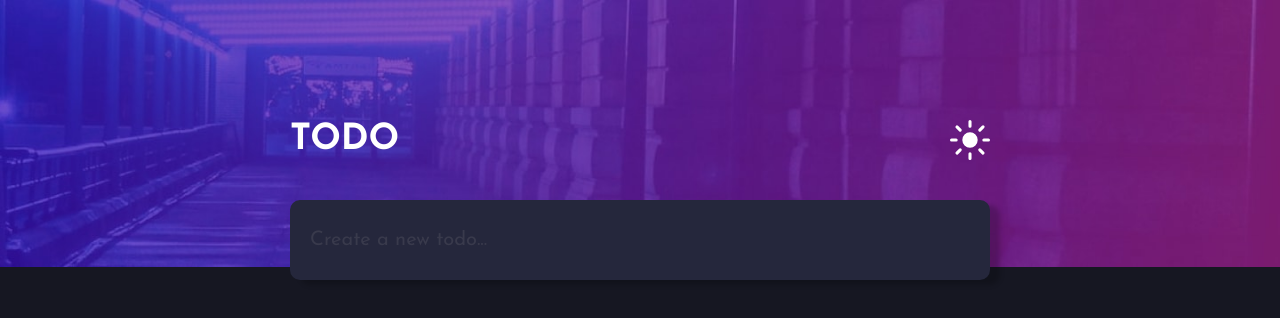
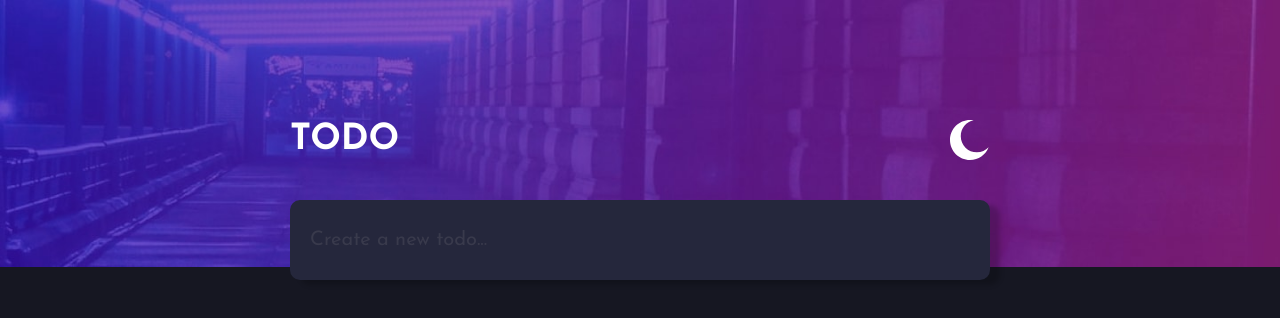
Before and after one commit to 1nickael1/todo-vue, a Vue app: page / in a window 1280 px wide. Shown: the top 318 px of the page. Built offline with nearby package versions, Linux system fonts and the light colour scheme.

Commit message:
add dark mode

```diff
--- a/src/App.vue
+++ b/src/App.vue
@@ -1,9 +1,10 @@
 <template>
+	<div :class="{'light-mode': lightMode}">
 		<div class="home-container">
 			<div class="todo-app">
 				<div class="header">
 					<h1>TODO</h1>
-				<img class="icon-sun" src="./assets/images/icon-sun.svg" />
+					<img @click="lightAdnDarkMode" class="icon-sun" :src="iconSunOrMoon" />
 				</div>
 				<div class="create-todo">
 					<input v-model="newTodo"  placeholder="Create a new todo..." @keyup.enter="addNewTodo" />
@@ -35,10 +36,13 @@
 				</div>
 			</div>
 		</div>
+	</div>
 </template>
 
 <script>
 import { defineComponent } from '@vue/runtime-core';
+import IconSun from './assets/images/icon-sun.svg';
+import IconMoon from './assets/images/icon-moon.svg';
 import './assets/Global.css';
 // import TodoCard from './components/TodoCard'
 export default defineComponent({
@@ -49,6 +53,8 @@ export default defineComponent({
 					todosToShow: [],
 					newTodo: '',
 					buttonActive: 1,
+					lightMode: false,
+					iconSunOrMoon: IconMoon,
 				}
 		},
 		mounted() {
@@ -84,7 +90,12 @@ export default defineComponent({
 				this.setOnLocalStorage();
 			},
 			clearCompleted() {
-				this.todosOriginal = this.todosOriginal.filter(item => item.completed != true);
+				let newList = this.todosOriginal.filter(item => item.completed != true);
+				if(!newList) {
+					this.buttonActive = 1;
+					return;
+				}
+				this.todosOriginal = newList;
 				this.setOnLocalStorage();
 			},
 			removeTodo(indexTodo) {
@@ -102,6 +113,14 @@ export default defineComponent({
 			listCompletedTodos() {
 				this.buttonActive = 3;
 				this.todosToShow = this.todosOriginal.filter(item => item.completed === true);
+			},
+			lightAdnDarkMode() {
+				this.lightMode = !this.lightMode;
+				if(this.lightMode) {
+					this.iconSunOrMoon = IconSun;
+				} else {
+					this.iconSunOrMoon = IconMoon
+				}
 			}
 
 		}
--- a/src/assets/Global.css
+++ b/src/assets/Global.css
@@ -15,6 +15,13 @@
     font-family: 'Josefin Sans', sans-serif;
 
 
+}
+
+.light-mode {
+    --very-dark-blue: hsl(0, 0%, 98%);
+    --very-dark-desaturated-blue: hsl(236, 33%, 92%);
+    --light-grayish-blue: hsl(235, 24%, 19%);
+    --very-dark-grayish-blue: hsl(236, 19%, 35%);
 }
 
 * {
@@ -59,6 +66,7 @@
 .icon-sun {
     width: 40px;
     height: 40px;
+    cursor: pointer;
 }
 
 .create-todo {
@@ -144,6 +152,7 @@
     margin-left: 20px;
     max-width: 100%;
     word-break: break-word;
+    color: var(--dark-grayish-blue);
 }
 
 .list-todos > img {
```
Also changed, not shown: 1 other file (tests, documents, lock files or other folders). Lines whose indentation alone changed are shown as unchanged.
